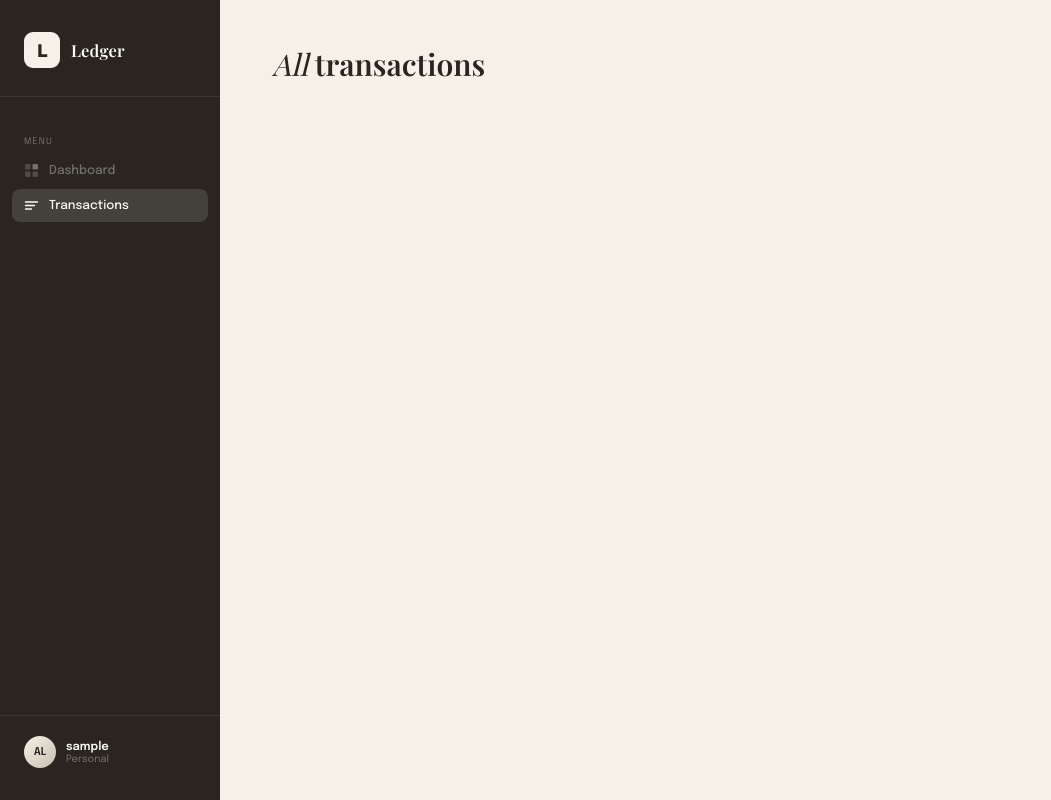
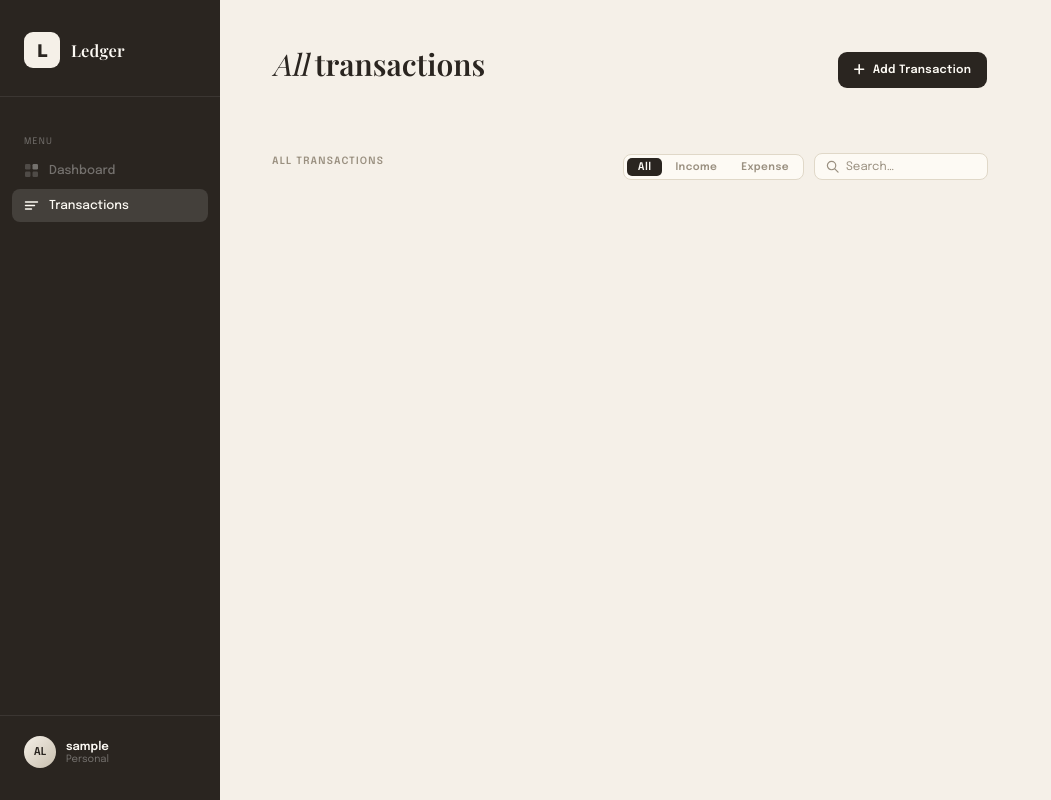
Before and after one commit to kuramacode/FinanceManager, a Flask app: page /transactions in a window 1280 px wide. Shown: the whole page, without its empty margins (0-1051 px from the left). Run offline with Flask 3, Linux system fonts and the light colour scheme; the visitor is signed in with stand-in values (Sample User, id 1); data that the repository does not hold is empty; some web fonts are replaced.

Commit message:
new styles

```diff
--- a/static/dashboard.css
+++ b/static/dashboard.css
@@ -275,3 +275,99 @@ main {
 ::-webkit-scrollbar { width: 5px; }
 ::-webkit-scrollbar-track { background: transparent; }
 ::-webkit-scrollbar-thumb { background: var(--border); border-radius: 4px; }
+
+.btn-add {
+  display: inline-flex;
+  align-items: center;
+  margin-left: 79%;
+  position: relative;
+  bottom: 65px;
+
+  gap: 7px;
+  padding: 12px 16px;
+  border-radius: 9px;
+  background: var(--sidebar);
+  color: #fdfaf4;
+  font-family: 'Epilogue', sans-serif;
+  font-size: 0.76rem;
+  font-weight: 600;
+  letter-spacing: 0.03em;
+  border: none;
+  cursor: pointer;
+  transition: opacity 0.4s, transform 0.4s;
+}
+.btn-add:hover { opacity: 0.88; transform: translateY(-1px); }
+.btn-add svg   { width: 12px; height: 12px; }
+
+.list-header {
+  display: flex;
+  align-items: center;
+  justify-content: space-between;
+  margin-bottom: 14px;
+  gap: 12px;
+  flex-wrap: wrap;
+}
+
+.section-title {
+  font-size: 0.67rem;
+  text-transform: uppercase;
+  letter-spacing: 0.12em;
+  color: var(--muted);
+  font-weight: 600;
+}
+
+.list-controls {
+  display: flex;
+  align-items: center;
+  gap: 10px;
+}
+
+/* Filter tabs */
+.filter-tabs {
+  display: flex;
+  background: var(--paper);
+  border: 1px solid var(--border);
+  border-radius: 8px;
+  padding: 3px;
+  gap: 2px;
+}
+
+.filter-tab {
+  padding: 4px 11px;
+  border-radius: 5px;
+  font-size: 0.7rem;
+  font-weight: 600;
+  letter-spacing: 0.04em;
+  cursor: pointer;
+  color: var(--muted);
+  transition: all 0.14s;
+  border: none;
+  background: none;
+  font-family: 'Epilogue', sans-serif;
+}
+.filter-tab.active          { background: var(--sidebar); color: #fdfaf4; }
+.filter-tab:hover:not(.active) { color: var(--text); background: var(--tag-bg); }
+
+/* Search */
+.search-wrap {
+  display: flex;
+  align-items: center;
+  gap: 7px;
+  background: var(--paper);
+  border: 1px solid var(--border);
+  border-radius: 8px;
+  padding: 6px 11px;
+  transition: border-color 0.14s;
+}
+.search-wrap:focus-within { border-color: var(--muted); }
+.search-wrap svg { width: 13px; height: 13px; color: var(--muted); flex-shrink: 0; }
+.search-wrap input {
+  border: none;
+  background: none;
+  outline: none;
+  font-size: 0.78rem;
+  font-family: 'Epilogue', sans-serif;
+  color: var(--text);
+  width: 130px;
+}
+.search-wrap input::placeholder { color: var(--muted); }
--- a/templates/transactions.html
+++ b/templates/transactions.html
@@ -43,6 +43,26 @@
     <h1 class="page-title"><em>All</em> transactions</h1>
     <p class="page-sub" id="pageDate"></p>
 
+    <button class="btn-add" onclick="openModal()">
+        <svg viewBox="0 0 15 15" fill="none"><path d="M6.5 1v11M1 6.5h11" stroke="currentColor" stroke-width="2" stroke-linecap="round"/></svg>
+        Add Transaction
+    </button>
+
+      <div class="list-header">
+      <span class="section-title">All transactions</span>
+      <div class="list-controls">
+        <div class="filter-tabs">
+          <button class="filter-tab active" onclick="setFilter('all', this)">All</button>
+          <button class="filter-tab" onclick="setFilter('income', this)">Income</button>
+          <button class="filter-tab" onclick="setFilter('expense', this)">Expense</button>
+        </div>
+        <div class="search-wrap">
+          <svg viewBox="0 0 14 14" fill="none"><circle cx="6" cy="6" r="4.5" stroke="currentColor" stroke-width="1.3"/><path d="M9.5 9.5L13 13" stroke="currentColor" stroke-width="1.3" stroke-linecap="round"/></svg>
+          <input type="text" id="searchInput" placeholder="Search…" oninput="renderList()">
+        </div>
+      </div>
+    </div>
+
     <ul class="tx-list" id="txList">
       {% for transaction in transactions %}
       <li class="tx-item" style="animation-delay: 50ms">
```
